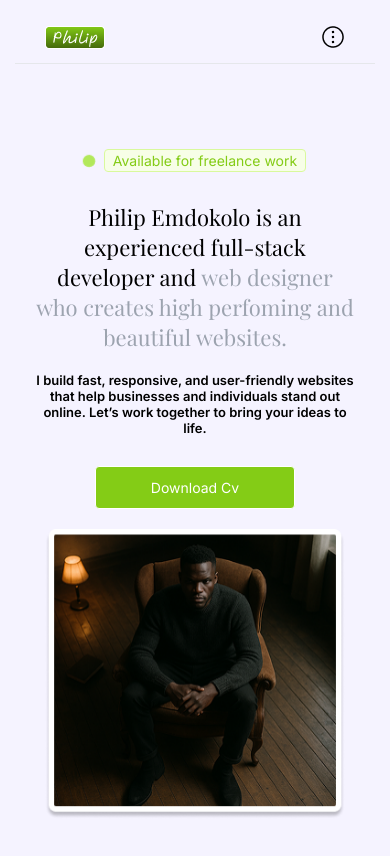
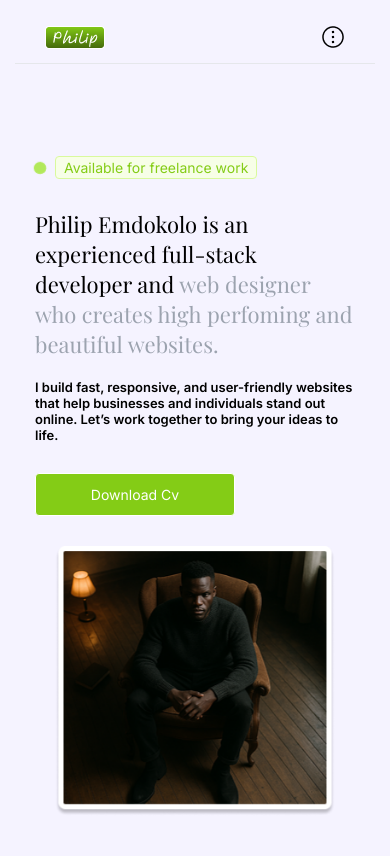
Before and after one commit to phillipmdicullar/portfolio, a React (Vite) app: page / in a window 390 px wide. Shown: the top 856 px of the page. Built offline with nearby package versions, Linux system fonts and the light colour scheme; a web font is replaced by a local one.

Commit message:
testing items on left

```diff
--- a/src/Pages/Home/home.css
+++ b/src/Pages/Home/home.css
@@ -70,23 +70,25 @@ button {
     cursor: pointer;
     border: 1px solid #ffff;
 }
-
 @media (max-width: 768px) {
 
     .home {
         flex-direction: column;
+        align-items: flex-start; /* 👈 KEY CHANGE */
         justify-content: center;
         height: auto;
         padding: 20px;
-        text-align: center;
+        gap: 30px;
     }
 
     .home-left {
-        align-items: center;
+        align-items: flex-start; /* 👈 keep text left */
+        width: 100%;
     }
 
     .text-section {
-        align-items: center;
+        align-items: flex-start;
+        width: 100%;
     }
 
     .text-section h4 {
@@ -101,9 +103,15 @@ button {
         font-size: 14px;
     }
 
+    .home-right {
+        width: 100%;
+        display: flex;
+        justify-content: center; /* 👈 ONLY image is centered */
+    }
+
     .home-right img {
         width: 100%;
-        max-width: 300px;
+        max-width: 280px;
         height: auto;
     }
 }
```
